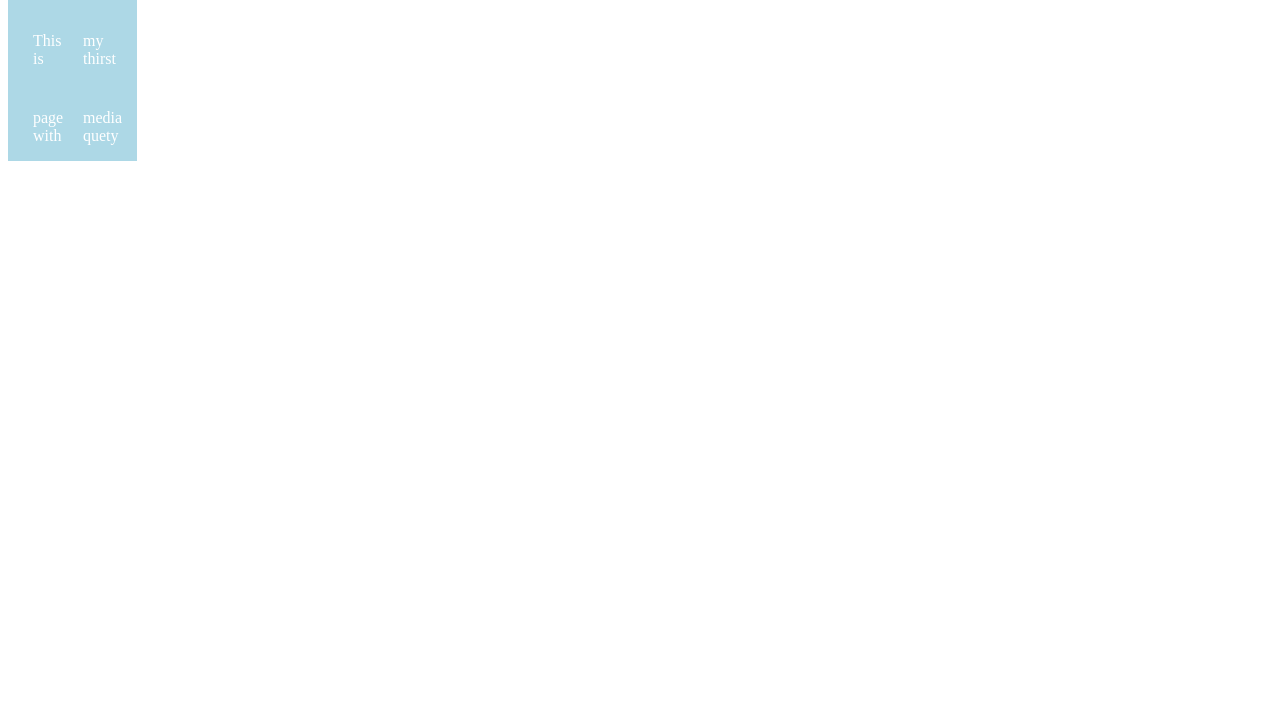
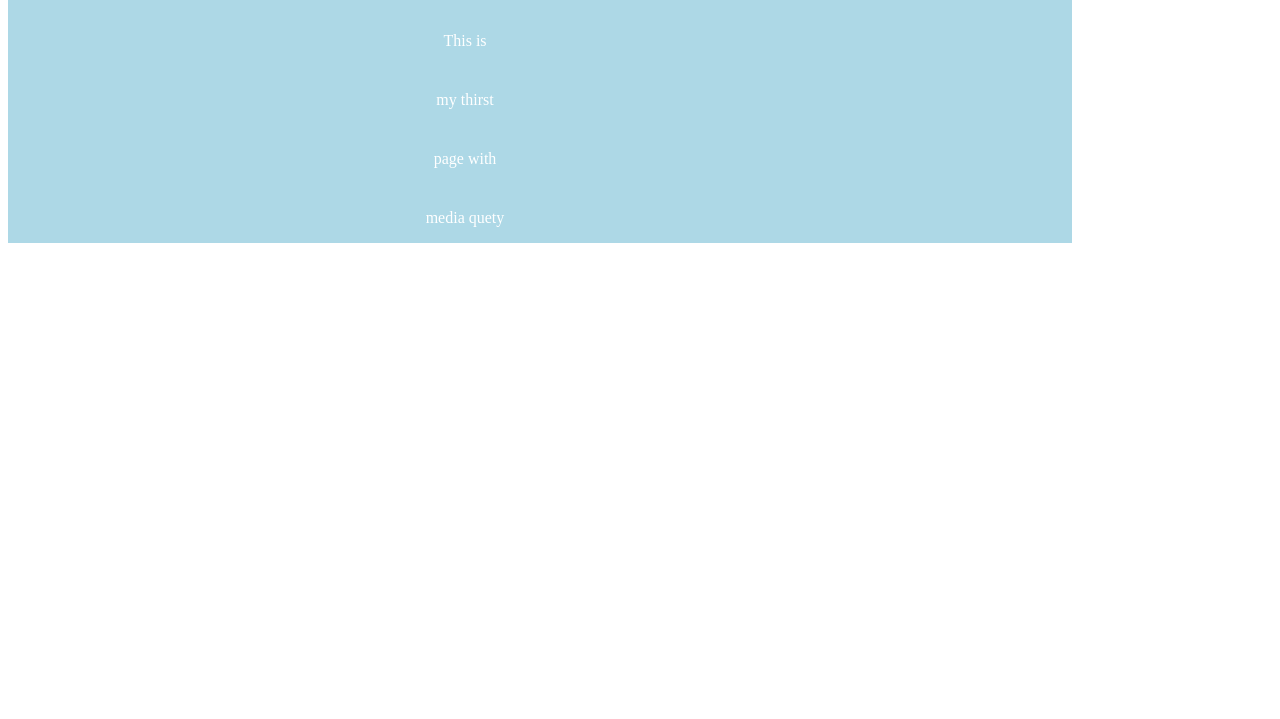
Before and after one commit to sany2012w/PageOne, a plain HTML site: page index.html in a window 1280 px wide. Shown: the part 81-800 px from the top of the page. Drawn offline with Linux system fonts and the light colour scheme.

Commit message:
Update style.css

```diff
--- a/style.css
+++ b/style.css
@@ -2,6 +2,8 @@ main{
 	background: lightblue;
 	display: inline-block;
 	float:left;
+	width: calc(100% - 200px);
+	margin 0;
 }
 
 div h1{
```
